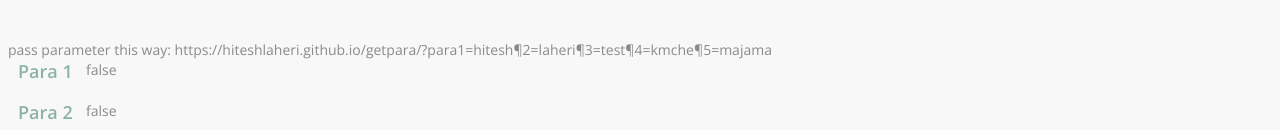
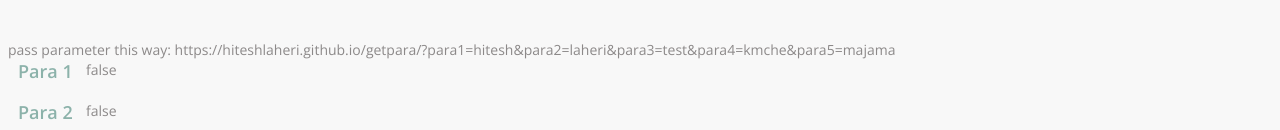
Before and after one commit to hiteshlaheri/getpara, a plain HTML site: page index.html in a window 1280 px wide. Shown: the part 338-468 px from the top of the page. Drawn offline with nearby package versions, Linux system fonts and the light colour scheme.

Commit message:
way o pass parameter on url

```diff
--- a/index.html
+++ b/index.html
@@ -39,7 +39,7 @@ fill:rgb(0, 0, 153);
 </header>
 <div class="grid_4">
 					<h2>Realtime Parameter</h2>
-<a>pass parameter this way: https://hiteshlaheri.github.io/getpara/?para1=hitesh&para2=laheri&para3=test&para4=kmche&para5=majama</a>
+<a>pass parameter this way: https://hiteshlaheri.github.io/getpara/?para1=hitesh&amppara2=laheri&amppara3=test&amppara4=kmche&amppara5=majama</a>
 					<ul class="list1">
 						<li>
 							<time datetime="2013-01-01">Para 1</time>
```
